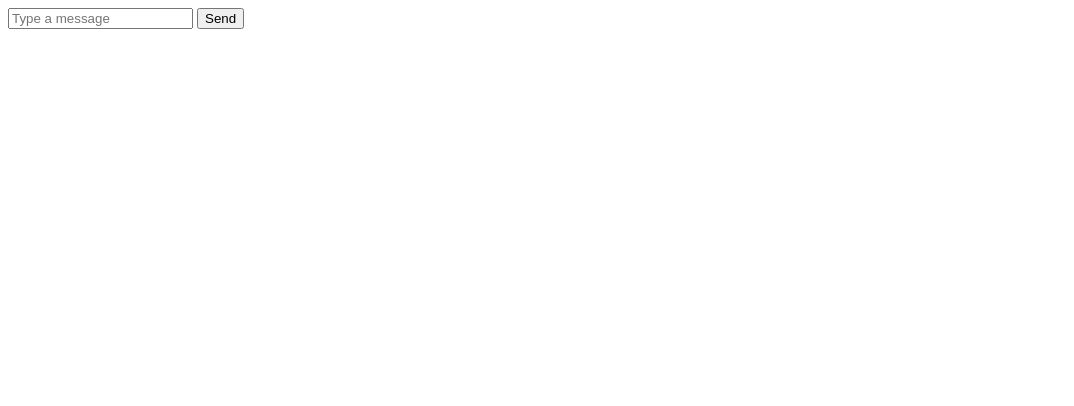
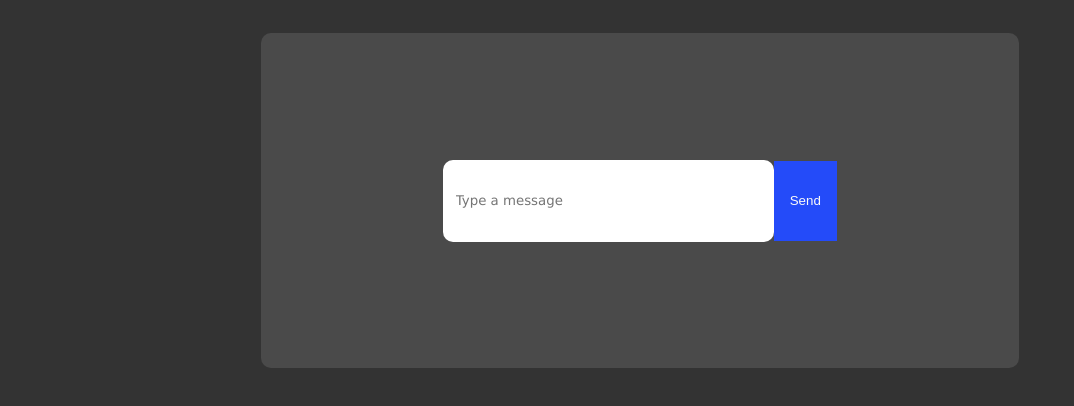
Before and after one commit to Great-BC/Discord_Group_Presentation_In-class_Exercise, a website: page public/index.html in a window 1280 px wide. Shown: the whole page, without its empty margins (0-1074 px from the left). Drawn offline with Linux system fonts and the light colour scheme.

Commit message:
Readme File Commit

```diff
--- a/public/index.html
+++ b/public/index.html
@@ -9,8 +9,11 @@
     <body>
         <div class="chat-container" id="chatContainer">
             <div class="messages-container" id="messages"></div>
-            <input type="text" class="message-input" id="messageInput" placeholder="Type a message">
-            <button class="send-button" id="sendButton">Send</button>
+            <div class="input-container">
+                <input type="text" class="message-input" id="messageInput" placeholder="Type a message">
+                <button class="send-button" id="sendButton">Send</button>
+            </div>
+
         </div>
         <script src="script.js"></script>
     </body>
--- a/public/style.css
+++ b/public/style.css
@@ -0,0 +1,45 @@
+body {
+    display: flex;
+    flex-direction: column;
+    align-items: center;
+    background-color: #333333;
+}
+
+.chat-container {
+    display: flex;
+    flex-direction: column;
+    justify-content: center;
+    align-items: center;
+    width: 50%;
+    max-width: 80%;
+    height: auto;
+    background-color: #4a4a4a;
+    border-radius: 10px;
+    padding: 10% 5%;
+    margin-top: 2%;
+
+}
+.input-container {
+    display: flex;
+    align-items: center;
+    justify-content: center;
+    width: 100%;
+    height: 100%;
+}
+.message-input {
+    width: 50%;
+    height: 10vh;
+    border-radius: 10px;
+    border: none;
+    font-family: Verdana, Geneva, Tahoma, sans-serif;
+    font-weight: 500;
+    padding-left: 2%;
+
+}
+.send-button {
+    width: 10%;
+    height: 10vh;
+    background-color: #244bf9;
+    color: #F9F9F9;
+    border: none;
+}
```
Also changed, not shown: README.md.
